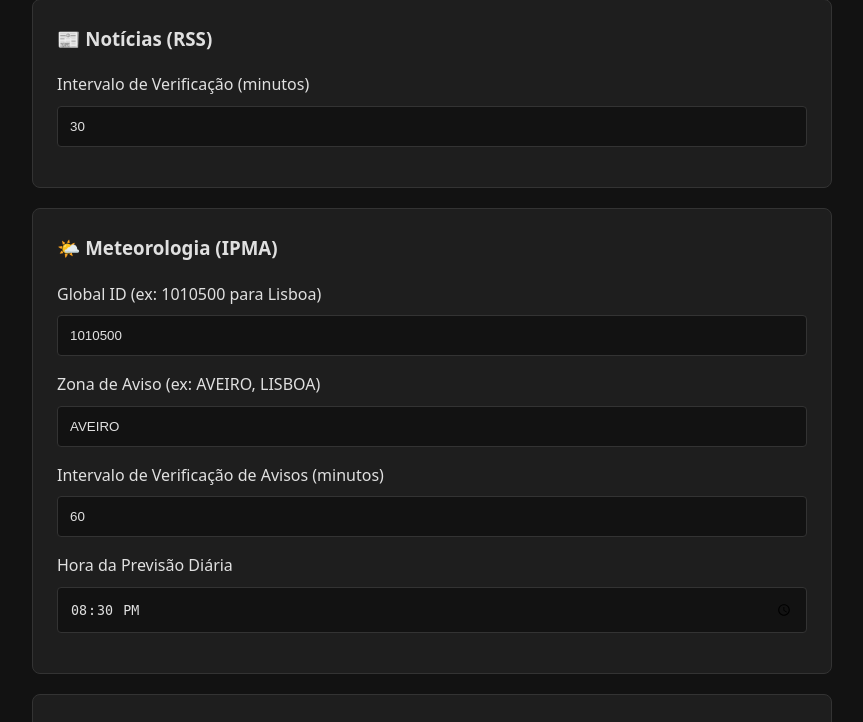
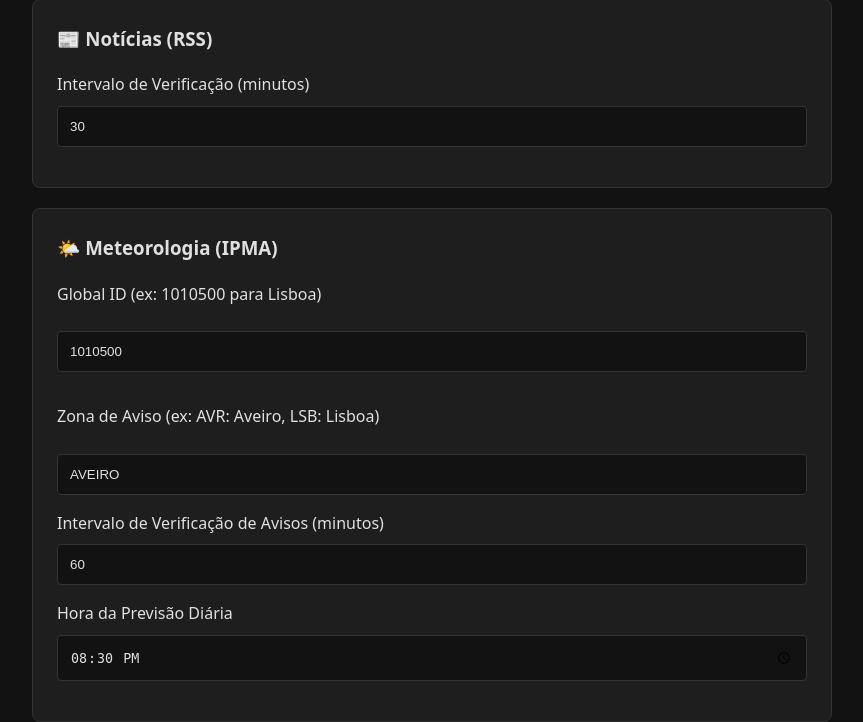
Before and after one commit to vitor-gsousa/tg-forecast, a Flask app: page /settings in a window 1280 px wide. Shown: the part 450-1172 px from the top of the page, without its empty margins (208-1071 px from the left). Run offline with Flask 3, Linux system fonts and the light colour scheme.

```diff
--- a/web/templates/settings.html
+++ b/web/templates/settings.html
@@ -20,10 +20,10 @@
 
     <div class="card" style="margin-bottom: 20px;">
         <h3 style="margin-top: 0;">🌤️ Meteorologia (IPMA)</h3>
-        <label>Global ID (ex: 1010500 para Lisboa)</label>
+        <label><p title="Obter chave globalIdLocal em https://api.ipma.pt/open-data/distrits-islands.json">Global ID (ex: 1010500 para Lisboa)</p></label>
         <input type="text" name="ipma_global_id" value="{{ ipma_global_id }}" required>
 
-        <label>Zona de Aviso (ex: AVEIRO, LISBOA)</label>
+        <label><p title="Obter chave idAreaAviso em https://api.ipma.pt/open-data/distrits-islands.json">Zona de Aviso (ex: AVR: Aveiro, LSB: Lisboa)</p></label>
         <input type="text" name="target_area_id" value="{{ target_area_id }}" required>
 
         <label>Intervalo de Verificação de Avisos (minutos)</label>
```
